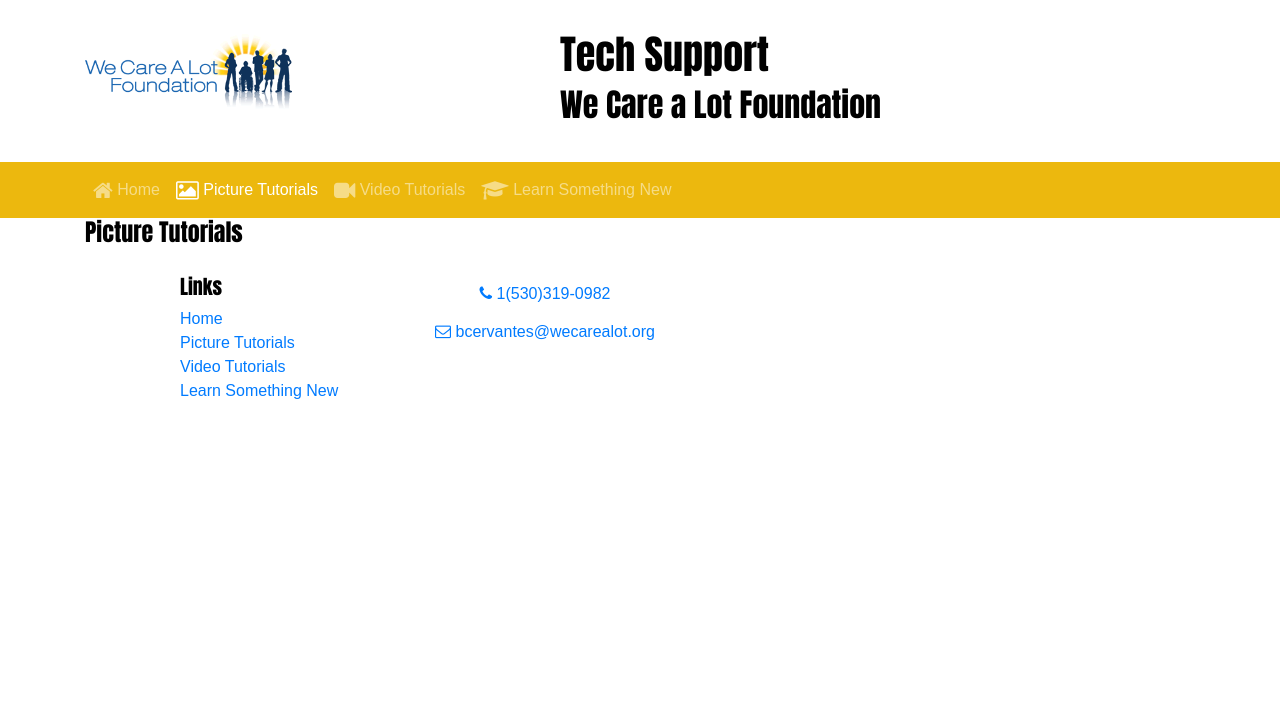
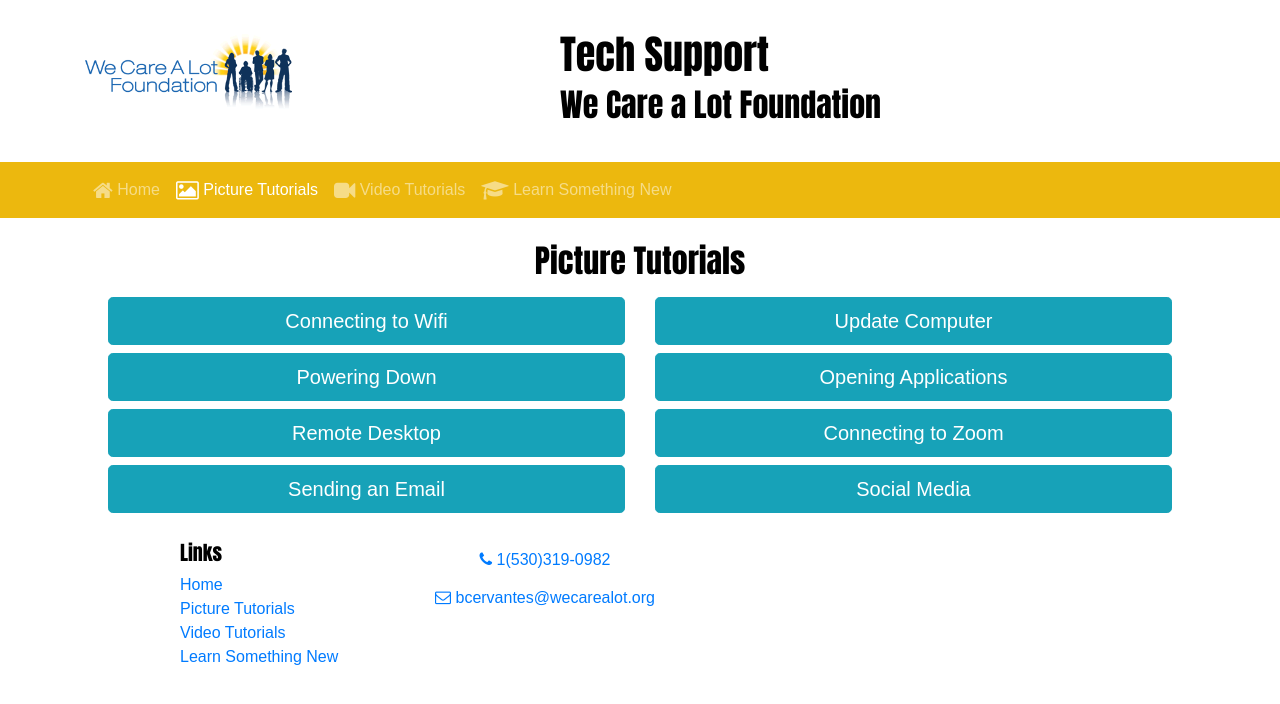
Before and after one commit to PntraNegra/TechSupportWebsite-react, a React (Create React App) app: page /pictureTutorial in a window 1280 px wide. Shown: the top 704 px of the page. Built offline with nearby package versions, Linux system fonts and the light colour scheme.

Commit message:
adding buttons to picture and video components

```diff
--- a/src/components/HeaderComponent.js
+++ b/src/components/HeaderComponent.js
@@ -35,7 +35,7 @@
                         </div>
                     </div>
                 </Jumbotron>
-                <Navbar dark sticky="top" expand="md">
+                <Navbar className="mb-4" dark sticky="top" expand="md">
                     <div className="container">
                         <NavbarBrand className="mr-auto"></NavbarBrand>
                         <NavbarToggler onClick={this.toggleNav} />
--- a/src/components/PictureTutorialsComponent.js
+++ b/src/components/PictureTutorialsComponent.js
@@ -3,7 +3,43 @@
 function PictureTutorials(props) {
     return (
         <div className="container">
-            <h4>Picture Tutorials</h4>
+            <div className="row row-content">
+                <div className="col-12">
+                    <h2 className="text-center">Picture Tutorials</h2>
+                </div>
+            </div>
+            <div className="row row-content m-2">
+                <div className="col-md-6">
+                    <button className="btn btn-lg btn-block btn-info"><a>Connecting to Wifi</a></button>
+                </div>
+                <div className="col-md-6">
+                    <button className="btn btn-lg btn-block btn-info"><a>Update Computer</a></button>
+                </div>
+            </div>
+            <div className="row row-content m-2">
+                <div className="col-md-6">
+                    <button className="btn btn-lg btn-block btn-info"><a>Powering Down</a></button>
+                </div>
+                <div className="col-md-6">
+                    <button className="btn btn-lg btn-block btn-info"><a>Opening Applications</a></button>
+                </div>
+            </div>
+            <div className="row row-content m-2">
+                <div className="col-md-6">
+                    <button className="btn btn-lg btn-block btn-info"><a>Remote Desktop</a></button>
+                </div>
+                <div className="col-md-6">
+                    <button className="btn btn-lg btn-block btn-info"><a>Connecting to Zoom</a></button>
+                </div>
+            </div>
+            <div className="row row-content m-2">
+                <div className="col-md-6">
+                    <button className="btn btn-lg btn-block btn-info"><a>Sending an Email</a></button>
+                </div>
+                <div className="col-md-6">
+                    <button className="btn btn-lg btn-block btn-info"><a>Social Media</a></button>
+                </div>
+            </div>
         </div>
     );
 }
--- a/src/components/VideoTutorialsComponent.js
+++ b/src/components/VideoTutorialsComponent.js
@@ -3,7 +3,44 @@
 function VideoTutorials(props) {
     return (
         <div className="container">
-            <h4>Video Tutorials</h4>
+            <div className="row row-content">
+                <div className="col text-center">
+                    <h2>Video Tutorials</h2>
+                </div>
+            </div>
+
+            <div className="row row-content m-2">
+                <div className="col-md-6">
+                    <button className="btn btn-lg btn-block btn-info"><a>Connecting to Wifi</a></button>
+                </div>
+                <div className="col-md-6">
+                    <button className="btn btn-lg btn-block btn-info"><a>Update Computer</a></button>
+                </div>
+            </div>
+            <div className="row row-content m-2">
+                <div className="col-md-6">
+                    <button className="btn btn-lg btn-block btn-info"><a>Powering Down</a></button>
+                </div>
+                <div className="col-md-6">
+                    <button className="btn btn-lg btn-block btn-info"><a>Opening Applications</a></button>
+                </div>
+            </div>
+            <div className="row row-content m-2">
+                <div className="col-md-6">
+                    <button className="btn btn-lg btn-block btn-info"><a>Remote Desktop</a></button>
+                </div>
+                <div className="col-md-6">
+                    <button className="btn btn-lg btn-block btn-info"><a>Connecting to Zoom</a></button>
+                </div>
+            </div>
+            <div className="row row-content m-2">
+                <div className="col-md-6">
+                    <button className="btn btn-lg btn-block btn-info"><a>Sending an Email</a></button>
+                </div>
+                <div className="col-md-6">
+                    <button className="btn btn-lg btn-block btn-info"><a>Social Media</a></button>
+                </div>
+            </div>
         </div>
     );
 }
```
